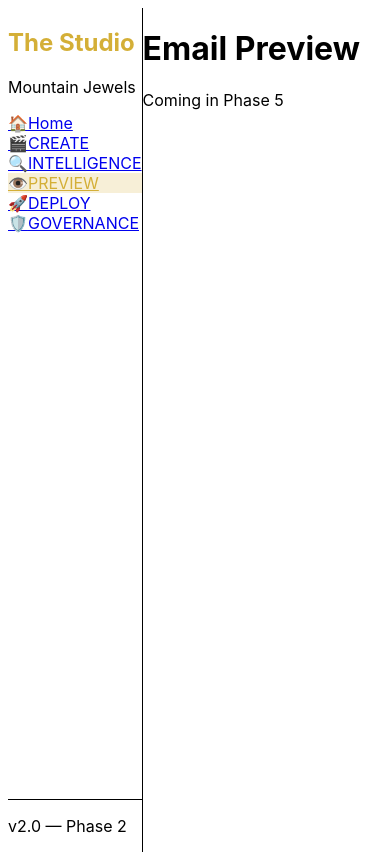
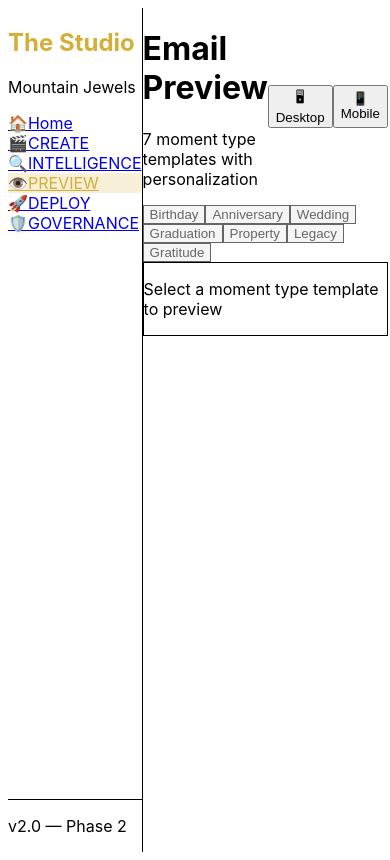
Before and after one commit to Mountain-Jewels/making-magic-dashboard, a Next.js app: page /preview/email in a window 390 px wide. Built offline with nearby package versions, Linux system fonts and the light colour scheme.

Commit message:
Phase 5D: Email Preview — 7 moment templates, personalization editor, mobile/desktop toggle
Co-authored-by: Cursor <cursoragent@cursor.com>

```diff
--- a/app/preview/email/page.tsx
+++ b/app/preview/email/page.tsx
@@ -1,8 +1,174 @@
+'use client'
+
+import { useState } from 'react'
+import { usePreviewStore } from '@/lib/stores/preview-store'
+import type { EmailDevice } from '@/lib/types/preview'
+
+const MOMENT_COLORS: Record<string, string> = {
+  birthday: 'bg-pink-900/30 border-pink-800 text-pink-300',
+  anniversary: 'bg-red-900/30 border-red-800 text-red-300',
+  wedding: 'bg-purple-900/30 border-purple-800 text-purple-300',
+  graduation: 'bg-blue-900/30 border-blue-800 text-blue-300',
+  property: 'bg-green-900/30 border-green-800 text-green-300',
+  legacy: 'bg-amber-900/30 border-amber-800 text-amber-300',
+  gratitude: 'bg-rose-900/30 border-rose-800 text-rose-300',
+}
+
+function interpolate(template: string, vars: Record<string, string>): string {
+  return template.replace(/\{\{(\w+)\}\}/g, (_, key) => vars[key] || `{{${key}}}`)
+}
+
 export default function EmailPreviewPage() {
+  const { emailTemplates, selectedTemplate, setSelectedTemplate } = usePreviewStore()
+  const [device, setDevice] = useState<EmailDevice>('desktop')
+  const [editedPersonalization, setEditedPersonalization] = useState<Record<string, string>>({})
+
+  const active = selectedTemplate
+  const personalization = active ? { ...active.personalization, ...editedPersonalization } : {}
+
+  const updateField = (key: string, value: string) => {
+    setEditedPersonalization((prev) => ({ ...prev, [key]: value }))
+  }
+
+  const resetPersonalization = () => setEditedPersonalization({})
+
   return (
-    <div>
-      <h1 className="text-2xl font-bold text-white mb-2">Email Preview</h1>
-      <p className="text-gray-500">Coming in Phase 5</p>
+    <div className="space-y-6">
+      <div className="flex items-center justify-between">
+        <div>
+          <h1 className="text-xl font-bold text-white">Email Preview</h1>
+          <p className="text-sm text-gray-500">7 moment type templates with personalization</p>
+        </div>
+        <div className="flex gap-1 bg-gray-900 rounded-lg p-1">
+          <button
+            onClick={() => setDevice('desktop')}
+            className={`px-3 py-1.5 rounded text-sm font-medium ${device === 'desktop' ? 'bg-gray-800 text-white' : 'text-gray-500'}`}
+          >
+            🖥 Desktop
+          </button>
+          <button
+            onClick={() => setDevice('mobile')}
+            className={`px-3 py-1.5 rounded text-sm font-medium ${device === 'mobile' ? 'bg-gray-800 text-white' : 'text-gray-500'}`}
+          >
+            📱 Mobile
+          </button>
+        </div>
+      </div>
+
+      {/* Template Selector */}
+      <div className="flex gap-2 flex-wrap">
+        {emailTemplates.map((tmpl) => {
+          const color = MOMENT_COLORS[tmpl.moment_type] || 'bg-gray-800 border-gray-700 text-gray-300'
+          return (
+            <button
+              key={tmpl.id}
+              onClick={() => { setSelectedTemplate(tmpl); resetPersonalization() }}
+              className={`px-3 py-1.5 border rounded-lg text-xs font-medium capitalize transition-colors ${
+                selectedTemplate?.id === tmpl.id ? 'ring-2 ring-[#D4AF37] ' + color : color + ' opacity-60 hover:opacity-100'
+              }`}
+            >
+              {tmpl.moment_type}
+            </button>
+          )
+        })}
+      </div>
+
+      {active ? (
+        <div className="grid grid-cols-3 gap-6">
+          {/* Left: Personalization Editor */}
+          <div className="space-y-4">
+            <div className="bg-gray-900 border border-gray-800 rounded-lg p-4">
+              <h3 className="text-sm font-bold text-gray-400 mb-3">Personalization</h3>
+              <div className="space-y-3">
+                {Object.entries(active.personalization).map(([key, defaultValue]) => (
+                  <div key={key}>
+                    <label className="block text-xs text-gray-500 mb-1 capitalize">{key.replace(/_/g, ' ')}</label>
+                    <input
+                      type="text"
+                      value={editedPersonalization[key] ?? defaultValue}
+                      onChange={(e) => updateField(key, e.target.value)}
+                      className="w-full bg-gray-800 border border-gray-700 rounded px-2 py-1.5 text-sm text-white"
+                    />
+                  </div>
+                ))}
+              </div>
+              <button
+                onClick={resetPersonalization}
+                className="mt-3 text-xs text-gray-500 hover:text-white"
+              >
+                Reset to defaults
+              </button>
+            </div>
+
+            <div className="bg-gray-900 border border-gray-800 rounded-lg p-4">
+              <h3 className="text-sm font-bold text-gray-400 mb-3">Email Metadata</h3>
+              <div className="space-y-2 text-sm">
+                <div>
+                  <p className="text-xs text-gray-500">Subject</p>
+                  <p className="text-white">{interpolate(active.subject, personalization as Record<string, string>)}</p>
+                </div>
+                <div>
+                  <p className="text-xs text-gray-500">Preview Text</p>
+                  <p className="text-gray-400">{active.preview_text}</p>
+                </div>
+                <div>
+                  <p className="text-xs text-gray-500">CTA</p>
+                  <p className="text-[#D4AF37]">{active.cta_label}</p>
+                </div>
+              </div>
+            </div>
+          </div>
+
+          {/* Right: Email Preview */}
+          <div className="col-span-2 flex justify-center">
+            <div
+              className={`bg-gray-100 rounded-lg overflow-hidden shadow-xl transition-all ${
+                device === 'desktop' ? 'w-full max-w-2xl' : 'w-[375px]'
+              }`}
+            >
+              {/* Email Header */}
+              <div className="bg-gray-200 px-4 py-2 flex items-center gap-2 text-xs text-gray-500">
+                <span className="font-medium text-gray-700">From:</span> Mountain Jewels &lt;moments@mountainjewels.com&gt;
+              </div>
+              <div className="bg-gray-200 px-4 py-1 flex items-center gap-2 text-xs text-gray-500 border-t border-gray-300">
+                <span className="font-medium text-gray-700">Subject:</span>
+                {interpolate(active.subject, personalization as Record<string, string>)}
+              </div>
+
+              {/* Email Body */}
+              <div className="bg-white p-6">
+                {/* Gold header bar */}
+                <div className="h-1 bg-[#D4AF37] rounded mb-6" />
+
+                <div
+                  dangerouslySetInnerHTML={{
+                    __html: interpolate(active.body_html, personalization as Record<string, string>),
+                  }}
+                  className="text-gray-700 leading-relaxed [&_h1]:text-2xl [&_h1]:font-bold [&_h1]:mb-4 [&_p]:mb-3"
+                />
+
+                {/* CTA Button */}
+                <div className="text-center mt-6">
+                  <span className="inline-block px-8 py-3 bg-[#D4AF37] text-white rounded font-medium">
+                    {active.cta_label}
+                  </span>
+                </div>
+
+                {/* Footer */}
+                <div className="mt-8 pt-4 border-t border-gray-200 text-center text-xs text-gray-400">
+                  <p>Mountain Jewels · Luxury Moments, Delivered</p>
+                  <p className="mt-1">You received this because someone created a moment for you.</p>
+                  <p className="mt-1 text-gray-300">Unsubscribe | Privacy Policy</p>
+                </div>
+              </div>
+            </div>
+          </div>
+        </div>
+      ) : (
+        <div className="flex items-center justify-center h-64 bg-gray-900 border border-gray-800 rounded-lg">
+          <p className="text-gray-500">Select a moment type template to preview</p>
+        </div>
+      )}
     </div>
   )
 }
```
